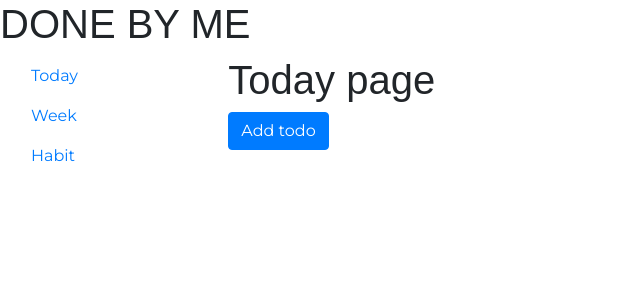
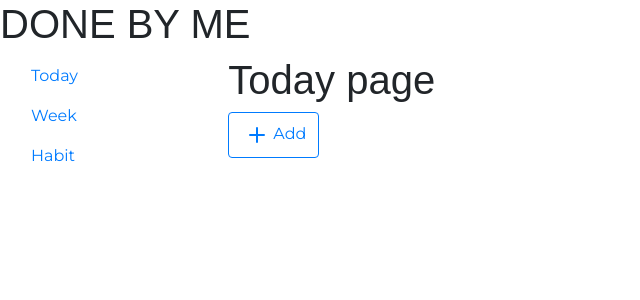
Before and after one commit to Sallykyki/done-by-me, a React (Create React App) app: page / in a window 1280 px wide. Shown: the top 300 px of the page, without its empty margins (0-640 px from the left). Built offline with nearby package versions, Linux system fonts and the light colour scheme; a web font is replaced by a local one.

Commit message:
style: mdify add todo button

```diff
--- a/src/components/AddTodo/AddTodo.tsx
+++ b/src/components/AddTodo/AddTodo.tsx
@@ -1,12 +1,22 @@
 import React from "react";
 import Button from "react-bootstrap/Button";
+import { Plus } from "react-bootstrap-icons";
 
 interface IProps {
   onClick: () => void;
 }
 
 const AddTodo: React.FunctionComponent<IProps> = (props) => {
-  return <Button onClick={props.onClick}>Add todo</Button>;
+  return (
+    <Button
+      className="component-AddTodo"
+      variant="outline-primary"
+      onClick={props.onClick}
+    >
+      <Plus size={32} />
+      <span>Add</span>
+    </Button>
+  );
 };
 
 export default AddTodo;
--- /dev/null
+++ b/src/components/AddTodo/_addTodo.scss
@@ -0,0 +1,22 @@
+.component-AddTodo {
+  &.btn-outline-primary {
+    color: $green-1;
+    border: 2px solid $green-1;
+    border-radius: 5px;
+    font-weight: 600;
+    padding-left: 0.25rem;
+    &:active,
+    &:hover,
+    &:focus {
+      background-color: $green-1 !important;
+      border: 2px solid $green-1 !important;
+      color: $white-1;
+    }
+    span {
+      vertical-align: middle;
+    }
+  }
+  position: absolute;
+  top: 0.5rem;
+  right: 4rem;
+}
```
